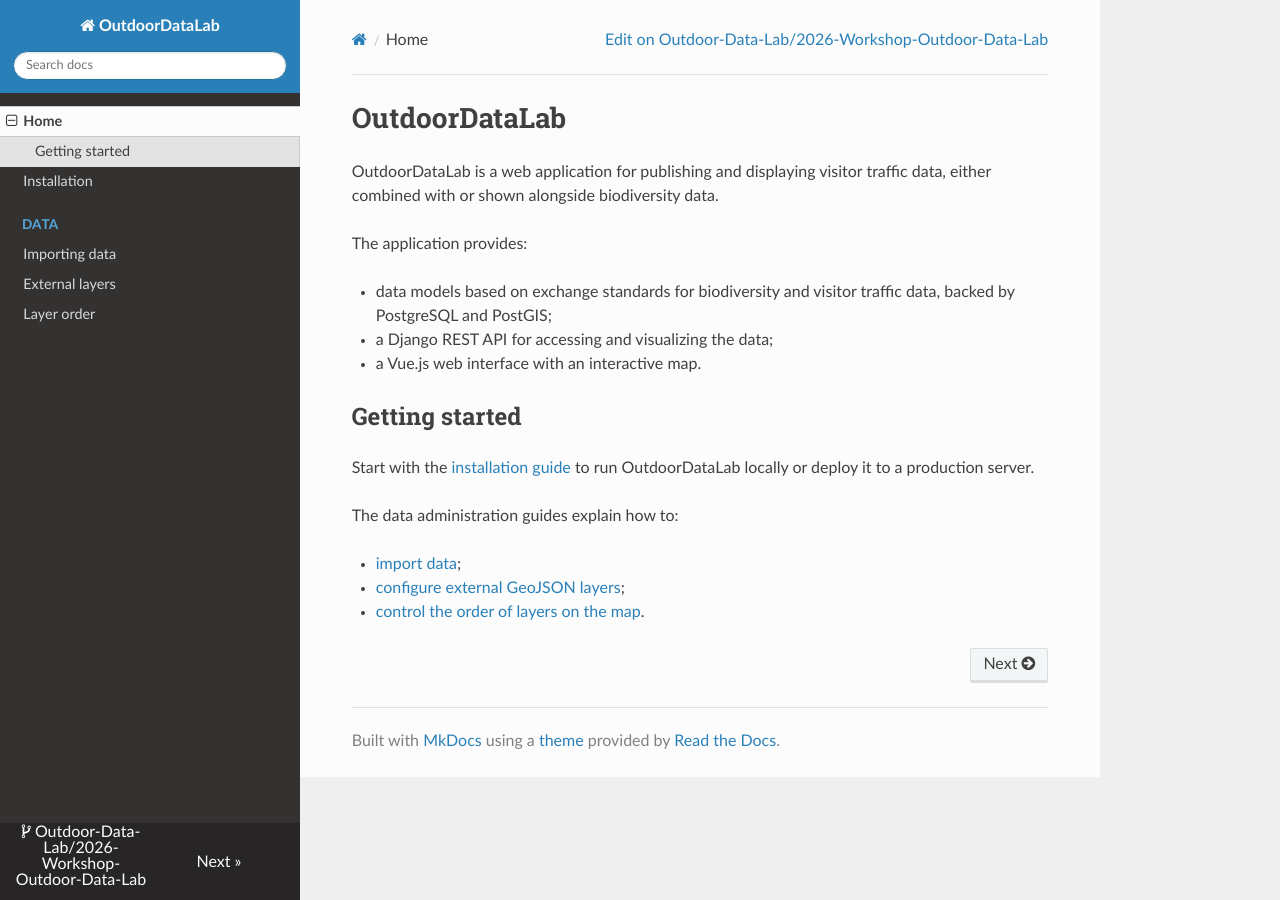
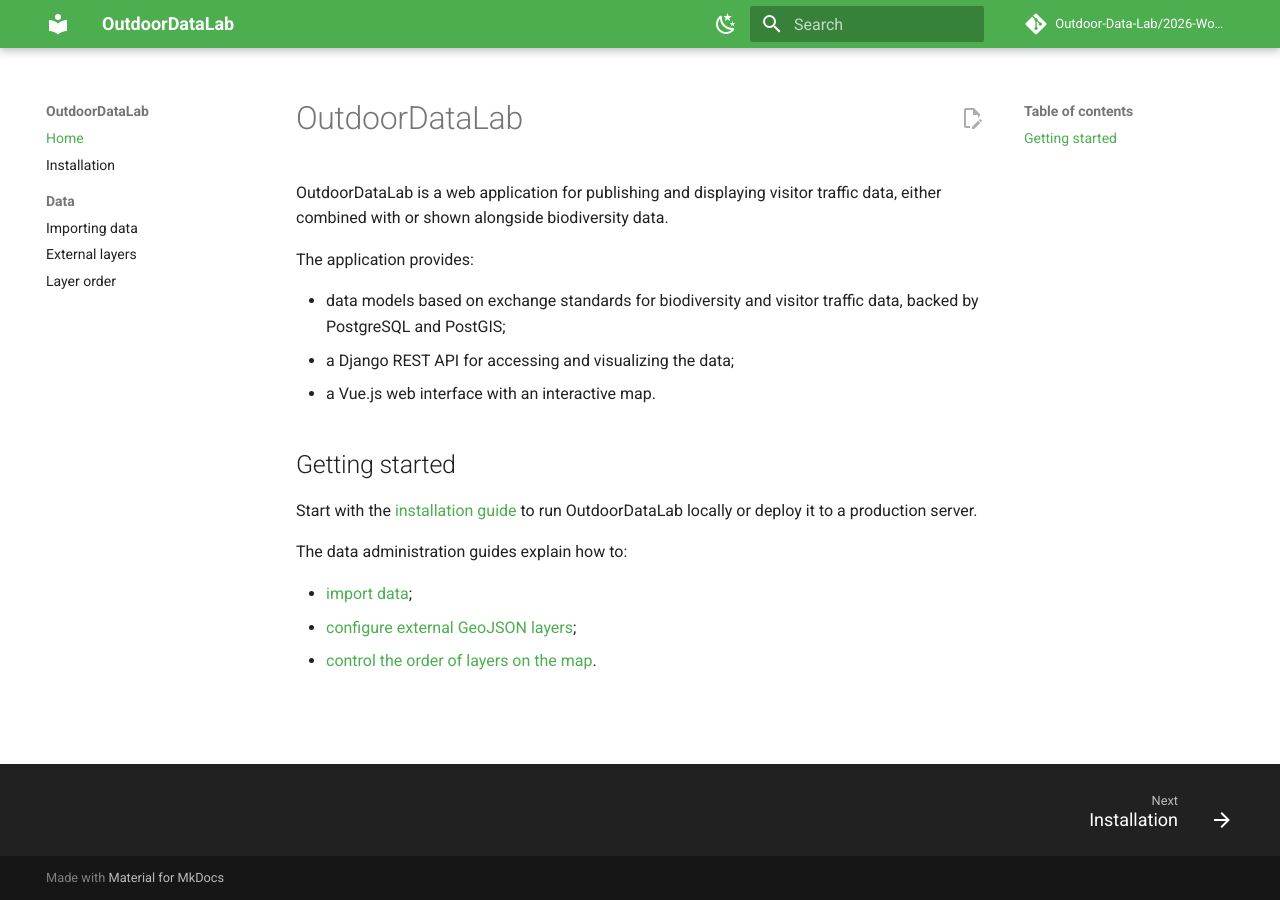
Before and after one commit to Outdoor-Data-Lab/2026-Workshop-Outdoor-Data-Lab, an MkDocs documentation site: the page built from docs/index.md, in a window 1280 px wide. Built offline with MkDocs 1.6.1 and Material for MkDocs 9.7.7, drawn with Linux system fonts in a browser that asks for light colours; nearby versions of some CDN libraries; comment, search, counter and statistics services are not loaded.

Commit message:
chore: change theme for the docs to a more modern one

```diff
--- a/mkdocs.yml
+++ b/mkdocs.yml
@@ -6,11 +6,28 @@ repo_url: https://github.com/Outdoor-Data-Lab/2026-Workshop-Outdoor-Data-Lab
 edit_uri: edit/main/docs/
 
 theme:
-  name: readthedocs
-  locale: en
-  color_mode: auto
-  user_color_mode_toggle: true
-  navigation_depth: 3
+  name: material
+  language: en
+  palette:
+    - media: "(prefers-color-scheme: light)"
+      scheme: default
+      primary: green
+      toggle:
+        icon: material/weather-night
+        name: Switch to dark mode
+    - media: "(prefers-color-scheme: dark)"
+      scheme: slate
+      primary: green
+      toggle:
+        icon: material/weather-sunny
+        name: Switch to light mode
+  features:
+    - navigation.sections
+    - navigation.top
+    - navigation.footer
+    - content.code.copy
+    - content.action.edit
+    - search.highlight
 
 plugins:
   - search
--- a/pyproject.toml
+++ b/pyproject.toml
@@ -26,5 +26,6 @@ dev = [
 ]
 docs = [
     "mkdocs>=1.6,<2",
+    "mkdocs-material>=9.7.7",
     "pymdown-extensions>=10,<11",
 ]
```
Also changed, not shown: 1 other file.
